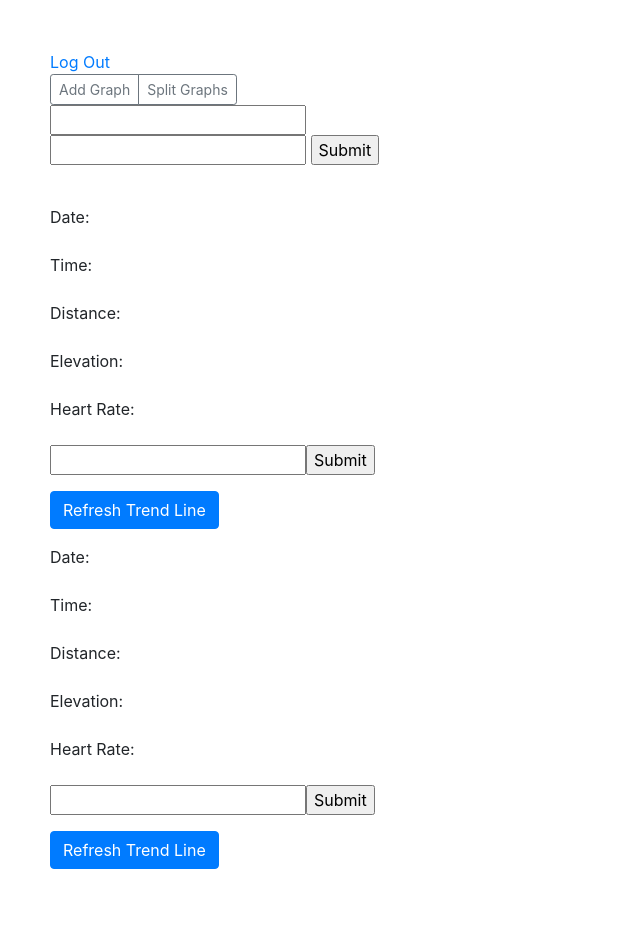
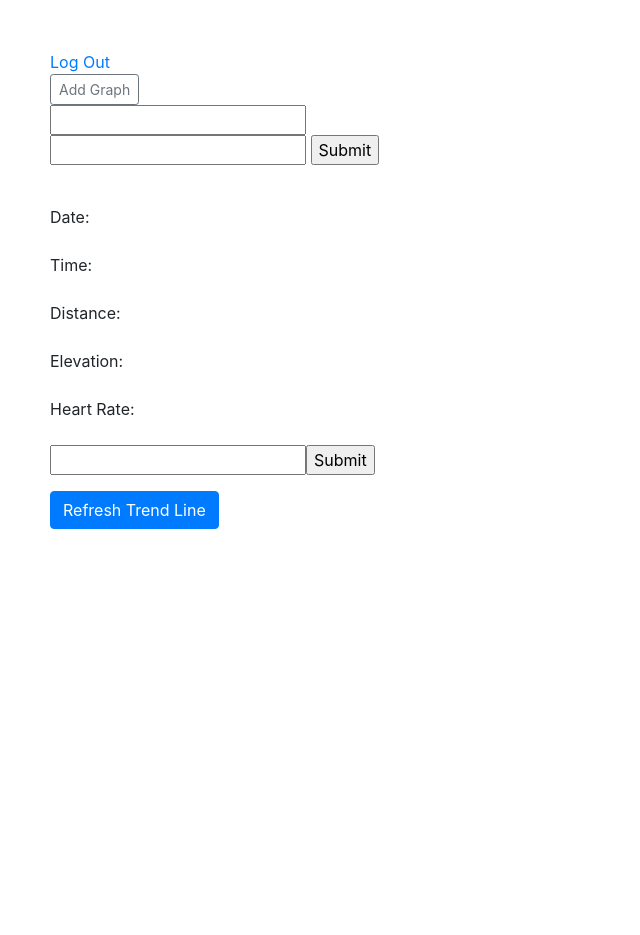
Before and after one commit to christopherb9719/strava-dashboard-for-long-term-training-trends, a Flask app: template templates/index.html in a window 1280 px wide. Shown: the whole page, without its empty margins (0-640 px from the left). After the commit the page ends 529 px from the top, so only its background shows below. Run offline with Flask 2, Linux system fonts and the light colour scheme; the template is opened without the code that fills it, so the values that code supplies are empty; some libraries are stand-ins or nearby versions.

Commit message:
Single user merge graphs now work with splitting and merging, removed y axis from side and top bar charts

```diff
--- a/app.py
+++ b/app.py
@@ -154,7 +154,11 @@ def parse_data(user):
     athlete = client.get_athlete()
     print(athlete.firstname);
     activities = client.get_activities()
-    runs = filter(lambda a: a.type=="Run" and a.average_heartrate != None, activities)
+    for activity in activities:
+        print(activity.average_speed)
+
+    runs = filter(lambda a: a.type=="Run" and a.average_heartrate != None and a.average_speed.num != 0.00, activities)
+
     summaries = []
     for run in runs:
         summary = {}
--- a/static/javascripts/barchart.js
+++ b/static/javascripts/barchart.js
@@ -38,7 +38,7 @@ class PositiveAndNegativeBarChart {
               return d + ":00";
             });
 
-    this.yAxisCall = d3.axisLeft(this.y);
+    //this.yAxisCall = d3.axisLeft(this.y);
 
     this.xAxis = this.plot.append("g")
       .attr("id", "x axis")
@@ -46,8 +46,8 @@ class PositiveAndNegativeBarChart {
       .attr("transform", "translate(0," + this.y(0) + ")")
       .call(this.xAxisCall)
 
-    this.yAxis = this.plot.append("g")
-      .call(this.yAxisCall);
+    //this.yAxis = this.plot.append("g")
+    //  .call(this.yAxisCall);
   }
 
 
@@ -60,7 +60,6 @@ class PositiveAndNegativeBarChart {
   }
 
   buildBarValues(filteredData) {
-    console.log(Object.values(filteredData));
     var activities = Object.values(filteredData);
     var tod = [];
     var hr = [0,0,0,0,0,0,0,0,0,0,0,0,0,0,0,0,0,0,0,0,0,0,0];
@@ -85,7 +84,7 @@ class PositiveAndNegativeBarChart {
 
     // Update the axes
     this.xAxis.call(this.xAxisCall);
-    this.yAxis.call(this.yAxisCall);
+    //this.yAxis.call(this.yAxisCall);
   }
 
   update(filteredData){
@@ -203,16 +202,11 @@ class StandardBarChart {
 
     this.xAxisCall = d3.axisBottom(this.x)
 
-    this.yAxisCall = d3.axisLeft(this.y);
-
     this.xAxis = this.plot.append("g")
       .attr("id", "x axis")
       .attr("class", "x axis")
       .attr("transform", "translate(0," + this.y(0) + ")")
       .call(this.xAxisCall)
-
-    this.yAxis = this.plot.append("g")
-      .call(this.yAxisCall);
   }
 
   buildBarValues(filteredData) {
@@ -235,7 +229,6 @@ class StandardBarChart {
         bins[bin] = 1;
       }
     })
-    console.log(bins);
     return bins;
   }
 
@@ -248,7 +241,6 @@ class StandardBarChart {
 
     // Update the axes
     this.xAxis.call(this.xAxisCall);
-    this.yAxis.call(this.yAxisCall);
   }
 
   update(filteredData){
@@ -332,7 +324,6 @@ class StandardBarChart {
 function plotBars(graph, filtered, y, x, graph_width, colour) {
   var plot = graph.getPlot();
   var data = graph.buildBarValues(filtered);
-  console.log(data);
   var rects = plot.selectAll("rects");
   rects.data(data).enter()
     .append("rect")
--- a/static/javascripts/filters.js
+++ b/static/javascripts/filters.js
@@ -106,6 +106,10 @@ class Filters {
     this.graphSet = graphSet;
   }
 
+  getGraphSet() {
+    return this.graphSet;
+  }
+
   getFilteredData() {
     var filtered = this.data.filter(d => ((d.distance <= this.getMaxDistance() && d.distance >= this.getMinDistance())
       && (d.total_elevation_gain <= this.getMaxElevationGain() && d.total_elevation_gain >= this.getMinElevationGain())
--- a/static/javascripts/graphSet.js
+++ b/static/javascripts/graphSet.js
@@ -18,11 +18,11 @@ class graphSet {
 
   resize(new_width) {
     this.width = new_width;
+    console.log(this.width);
     this.effortChart.resize(this.width);
     this.scatter.resize((3/4)*this.width);
     this.topBar.resize((3/4)*this.width);
     this.sideBar.resize((3/4)*this.height);
-    this.populateAllGraphs(this.data, this.colour)
   }
 
   update(filters) {
@@ -37,8 +37,7 @@ class graphSet {
 
   populateAllGraphs(filters, colour, id) {
     var filtered = filters.getFilteredData()
-    console.log(filtered);
-    plotScatterPoints(this.scatter.getSvg(), filtered, filters.getColour(), this.scatter.getX(), this.scatter.getY(), filters);
+    plotScatterPoints(this.scatter.getSvg(), filtered, filters.getColour(), this.scatter.getX(), this.scatter.getY(), filters, filters.getId());
     standardPlotBars(this.topBar, filtered, this.topBar.getY(), this.topBar.getX(), filters.getColour(), id);
     standardPlotBars(this.sideBar, filtered, this.sideBar.getY(), this.sideBar.getX(), filters.getColour(), id);
     plotBars(this.effortChart, filtered, this.effortChart.getY(), this.effortChart.getX(), this.effortChart.getWidth(), filters.getColour(), id);
--- a/static/javascripts/index.js
+++ b/static/javascripts/index.js
@@ -1,7 +1,9 @@
 var formatDateIntoYear = d3.timeFormat("%Y");
 var formatDate = d3.timeFormat("%b %Y");
 var parseDate = d3.timeParse("%m/%d/%y");
-var splitGraphs = false;
+
+document.getElementById('mergeGraphs').style.display = "none";
+document.getElementById('graph2sliders').style.display = "none";
 
 var margin = {top: 20, right: 20, bottom: 50, left: 70},
     w = 1000 - margin.left - margin.right,
@@ -102,12 +104,17 @@ function createGraphs(d, line_points, colour) {
   console.log(clicked);
   if (clicked == false) {
     document.getElementById('addChart').innerText = "Remove Graph";
+    document.getElementById('mergeGraphs').style.display = "inline";
+    document.getElementById('mergeGraphs').value = "true";
+    document.getElementById('mergeGraphs').innerHTML = "Split Graphs";
+
+
     clicked = true;
 
     //Update 1st set of graphs
-    secondaryFilterObject = new Filters(d, colour, "2", graphSet1);
-    graphSet1.populateAllGraphs(secondaryFilterObject);
-    updateTrendline(secondaryFilterObject.getFilteredData(), graphSet1.getScatter(), "line_secondary");
+    this.secondaryFilterObject = new Filters(d, colour, "2", this.graphSet1);
+    this.graphSet1.populateAllGraphs(this.secondaryFilterObject);
+    updateTrendline(this.secondaryFilterObject.getFilteredData(), this.graphSet1.getScatter(), "line_secondary");
 
     //Create second set of graphs
     /**var graphSet2 = new graphSet(d, line_points, margin, w, h, "graphSet2Container", 2, colour);
@@ -115,6 +122,7 @@ function createGraphs(d, line_points, colour) {
 
     //Set up sliders for second set of graphs
     document.getElementById('sliders').setAttribute("style","width: 50%");
+    document.getElementById('graph2sliders').style.display = "inline";
     document.getElementById('graph2sliders').setAttribute("style","width: 50%");
 
     $(function() {
@@ -184,18 +192,25 @@ function createGraphs(d, line_points, colour) {
   }
   else {
     document.getElementById('addChart').innerText = "Add Graph";
+    document.getElementById('mergeGraphs').style.display = "none";
+
     clicked = false;
     console.log("Removing graph");
     //Remove second set of graphs
 
     d3.select('#graphSet2Container').selectAll('div').remove();
+    d3.select('#graphSet1Container').selectAll('div').remove();
 
     //Update first set of graphs
-    graphSet1.resize(w);
+    this.graphSet1 = new graphSet(margin, w, h, "graphSet1Container");
+    primaryFilterObject.setGraphSet(this.graphSet1);
+    this.graphSet1.buildGraphs(primaryFilterObject.getData(), primaryFilterObject.getFilteredData(), primaryFilterObject.getColour());
+    this.graphSet1.populateAllGraphs(primaryFilterObject, "#ff471a");
+    updateTrendline(primaryFilterObject.getFilteredData(), graphSet1.getScatter(), "line_primary");
 
     //Remove sliders for second set of graphs
     document.getElementById('sliders').setAttribute("style","width: 100%");
-    document.getElementById('graph2sliders').setAttribute("style","width: 0%");
+    document.getElementById('graph2sliders').style.display = "none";
   }
 }
 
@@ -206,6 +221,7 @@ $(function() {
     max: new Date(d3.max(dataset, function(d) {return d.year; }), 11, 31, 0, 0, 0).getTime()/1000,
     values: [new Date(d3.min(dataset, function(d) {return d.year; }), 0, 1, 0, 0, 0).getTime()/1000, new Date(d3.max(dataset, function(d) {return d.year; }), 11, 31, 0, 0, 0).getTime()/1000],
     slide: function( event, ui ) {
+      console.log(primaryFilterObject);
       primaryFilterObject.setDates(ui.values[0] * 1000, ui.values[1] * 1000);
       primaryFilterObject.update();
 
@@ -275,11 +291,12 @@ function mergeGraphs() {
   d3.select('#graphSet1Container').selectAll('div').remove();
   d3.select('#graphSet2Container').selectAll('div').remove();
 
-  var graphSet1 = new graphSet(margin, w, h, "graphSet1Container");
-  secondaryFilterObject.setGraphSet(graphSet1);
-  graphSet1.buildGraphs(primaryFilterObject.getData().concat(secondaryFilterObject.getData()), primaryFilterObject.getFilteredData().concat(secondaryFilterObject.getFilteredData()), primaryFilterObject.getColour());
-  graphSet1.populateAllGraphs(primaryFilterObject);
-  graphSet1.populateAllGraphs(secondaryFilterObject);
+  this.graphSet1 = new graphSet(margin, w, h, "graphSet1Container");
+  secondaryFilterObject.setGraphSet(this.graphSet1);
+  primaryFilterObject.setGraphSet(this.graphSet1);
+  this.graphSet1.buildGraphs(primaryFilterObject.getData().concat(secondaryFilterObject.getData()), primaryFilterObject.getFilteredData().concat(secondaryFilterObject.getFilteredData()), primaryFilterObject.getColour());
+  this.graphSet1.populateAllGraphs(primaryFilterObject);
+  this.graphSet1.populateAllGraphs(secondaryFilterObject);
   updateTrendline(secondaryFilterObject.getFilteredData(), graphSet1.getScatter(), "line_primary");
   updateTrendline(primaryFilterObject.getFilteredData(), graphSet1.getScatter(), "line_secondary");
 }
--- a/static/javascripts/scatter.js
+++ b/static/javascripts/scatter.js
@@ -139,18 +139,20 @@ function getRadius(d, filters) {
 
 function plotScatterPoints(plot, data, colour, x, y, filters, id) {
   var circles = plot.selectAll("circles");
+  console.log(id);
 
   circles.data(data).enter()
     .append("a")
       .attr("xlink:href", function(d) {return "https://www.strava.com/activities/" + d.id})
       .append("circle")
+        .attr("id", id)
         .attr("cx", (d => x(d.heart_rate)))
         .attr("cy", (d => y(d.average_pace)))
         .attr("r", function(d) { return getRadius(d, filters); })
         .attr("fill", colour)
-        .attr("id", id)
         .style("opacity", 0.5)
       .on('mouseover', function(d) {
+        console.log(d.__data__);
         d3.select(this)
           .transition()
           .attr("fill", "#000000")
--- a/static/styles/style.css
+++ b/static/styles/style.css
@@ -97,6 +97,10 @@ a {
   padding-left: 5px; //add this
 }
 
+.vertically-aligned {
+  vertical-align: middle;
+}
+
 #slider label {
   position: absolute;
   width: 20px;
--- a/templates/index.html
+++ b/templates/index.html
@@ -19,10 +19,8 @@
     <body>
         <a href="{{url_for('logout')}}">Log Out</a>
         <div class="btn-toolbar mb-2 mb-md-0">
-          <div class="btn-group mr-2">
             <button id="addChart" type="button" class="btn btn-sm btn-outline-secondary">Add Graph</button>
-            <button id="mergeGraphs" type="button" class="btn btn-sm btn-outline-secondary" value="true">Split Graphs</button>
-          </div>
+            <button id="mergeGraphs" display="none" type="button" class="btn btn-sm btn-outline-secondary" value="true">Split Graphs</button>
         </div>
         <div id="dropdown" onclick="plotGraphs(this.value)">
           <input id="findUsers">
@@ -43,7 +41,7 @@
             <p><label>Elevation:</label><div id="elevationSlider"></div></p>
             <p><label>Heart Rate:</label><div id="heartrateSlider"></div></p>
             <p><input type="text" id="tags" name="tags"/><input type="submit" value="Submit" onclick="filterTags(document.getElementById('tags').value)"/></p>
-            <p><input type="button" class="btn btn-primary" value="Refresh Trend Line" onclick="updateTrendline(primaryFilterObject.getFilteredData(), graphSet1.getScatter(), 'line_primary')"/></p>
+            <p><input type="button" class="btn btn-primary" value="Refresh Trend Line" onclick="updateTrendline(primaryFilterObject.getFilteredData(), primaryFilterObject.getGraphSet().getScatter(), 'line_primary')"/></p>
           </div>
           <div id="graph2sliders">
             <p><label>Date:</label><div id="graph2slider"></div></p>
@@ -52,7 +50,7 @@
             <p><label>Elevation:</label><div id="graph2elevationSlider"></div></p>
             <p><label>Heart Rate:</label><div id="graph2heartrateSlider"></div></p>
             <p><input type="text" id="tags2" name="tags"/><input type="submit" value="Submit" onclick="filterTags(document.getElementById('tags2').value)"/></p>
-            <p><input type="button" class="btn btn-primary" value="Refresh Trend Line" onclick="updateTrendline(secondaryFilterObject.getFilters().getFilteredData(), graphSet2.getScatter(), 'line_secondary')"/></p>
+            <p><input type="button" class="btn btn-primary" value="Refresh Trend Line" onclick="updateTrendline(secondaryFilterObject.getFilteredData(), secondaryFilterObject.getGraphSet().getScatter(), 'line_secondary')"/></p>
           </div>
         </div>
         <script src="{{url_for('static', filename='javascripts/filters.js')}}"></script>
```
